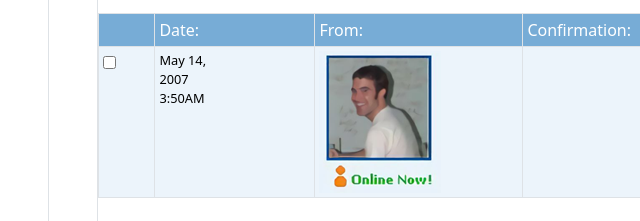
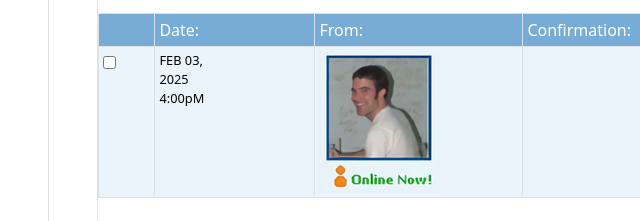
Before and after one commit to mytomspace/myspacetom, a plain HTML site: page index.html in a window 1280 px wide. Shown: the part 191-412 px from the top of the page, 0-640 px from the left. Drawn offline with nearby package versions, Linux system fonts and the light colour scheme.

Commit message:
Update index.html

```diff
--- a/index.html
+++ b/index.html
@@ -52,7 +52,7 @@
                         <tr style="background-color: #ecf4fb; height: 8rem;" class="text-black ">
                             <td style="vertical-align: top;"><input type="checkbox"></td>
                             <td class="" style="vertical-align: top; width: 10rem;">
-                                <p>May 14,<br> 2007<br> 3:50AM</p>
+                                <p>FEB 03,<br> 2025<br> 4:00pM</p>
                             </td>
                             <td style="vertical-align: top; width: 13rem;">
                                 <img src="tomboy.png" alt="">
```
